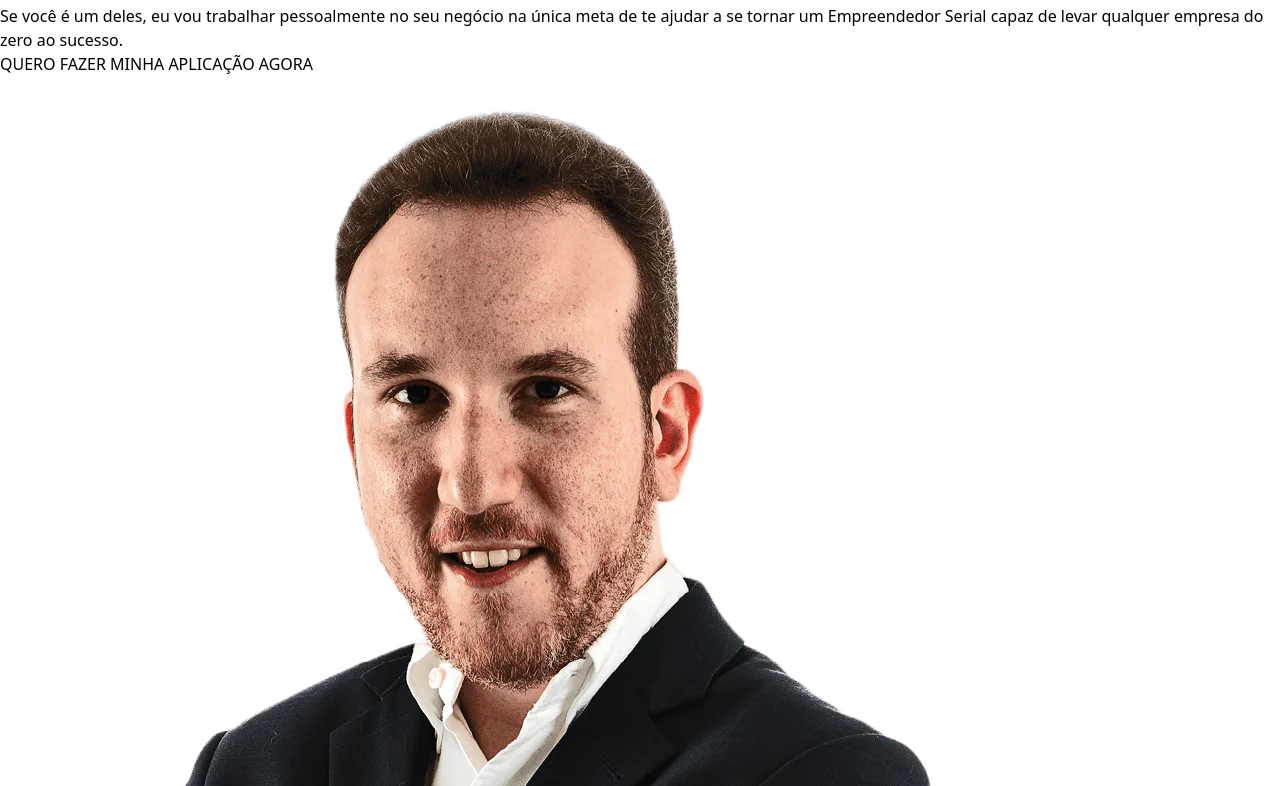
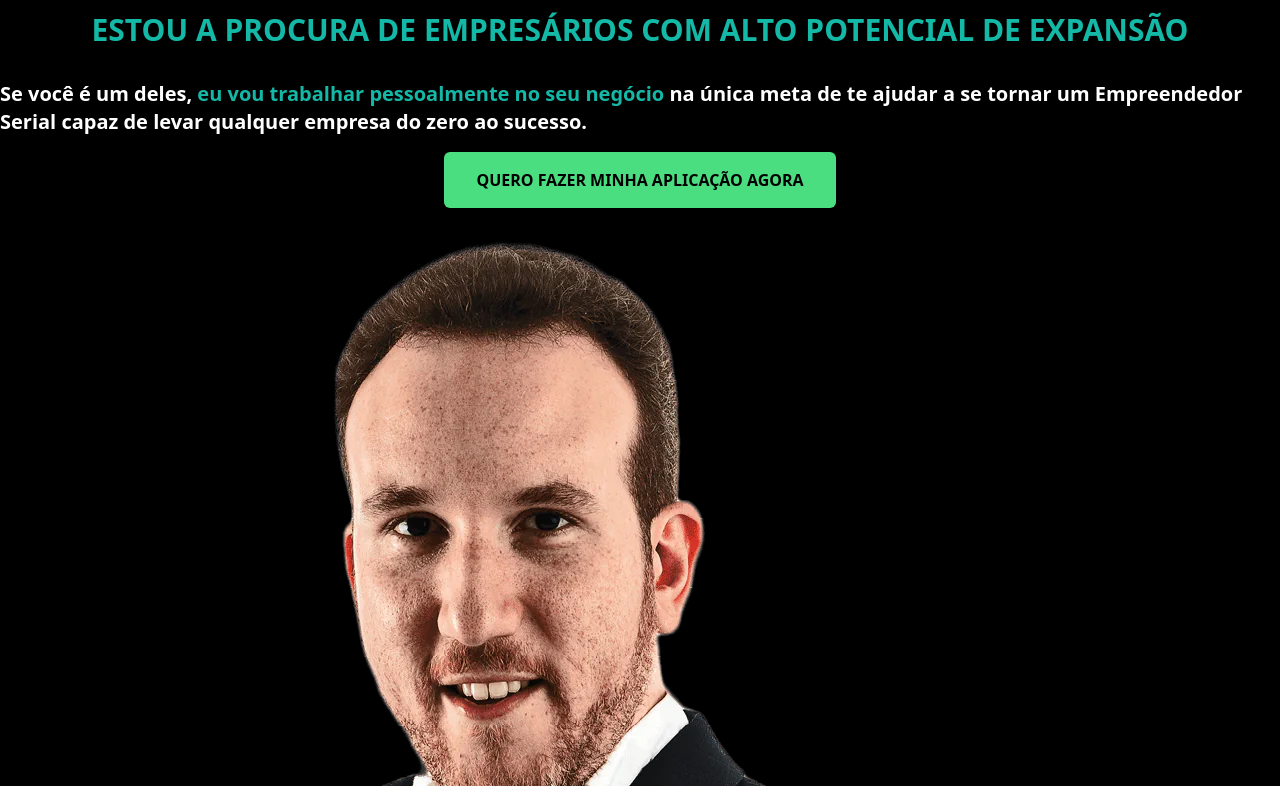
Before and after one commit to iamcelestino/Mentoria-PVD, a website: page src/Index.html in a window 1280 px wide. Shown: the part 161-947 px from the top of the page. Drawn offline with Linux system fonts and the light colour scheme.

Commit message:
style: add style to descrição section

```diff
--- a/src/Index.html
+++ b/src/Index.html
@@ -3,20 +3,22 @@
 <head>
     <meta charset="UTF-8">
     <meta name="viewport" content="width=device-width, initial-scale=1.0">
-    <title>Document</title>
+    <title>Mentoria-PDV-Produtividade</title>
     <link rel="stylesheet" href="./output.css">
 </head>
-<body class="">
+<body class="bg-black">
     <section id="Introdução">
         <div class="container">
             <div class="">
                 <div id="descrição" class="">
                     <img src="../images/mentoria-logo.png" alt="logotipo">
-                    <h1 class="">ESTOU A PROCURA DE EMPRESÁRIOS COM ALTO POTENCIAL DE EXPANSÃO</h1>
-                    <p class="">Se você é um deles, <span>eu vou trabalhar pessoalmente no seu negócio</span> na única meta de te ajudar a se
+                    <h1 class="text-center text-teal-500 font-bold text-3xl my-8">ESTOU A PROCURA DE EMPRESÁRIOS COM ALTO POTENCIAL DE EXPANSÃO</h1>
+                    <p class="text-white font-bold text-xl pb-4">Se você é um deles, <span class="text-teal-500">eu vou trabalhar pessoalmente no seu negócio</span> na única meta de te ajudar a se
                         tornar um Empreendedor Serial capaz de levar
                         qualquer empresa do zero ao sucesso.</p>
-                        <button class="">QUERO  FAZER MINHA APLICAÇÃO AGORA</button>
+                        <div class="text-center">
+                            <button class="bg-green-400 py-4 px-8 font-bold text-center rounded-md hover:scale-110">QUERO  FAZER MINHA APLICAÇÃO AGORA</button>
+                        </div>
                 </div>
                 <div class="">
                     <img src="../images/chris_terno.png" alt="">
```
Also changed, not shown: src/output.css.
